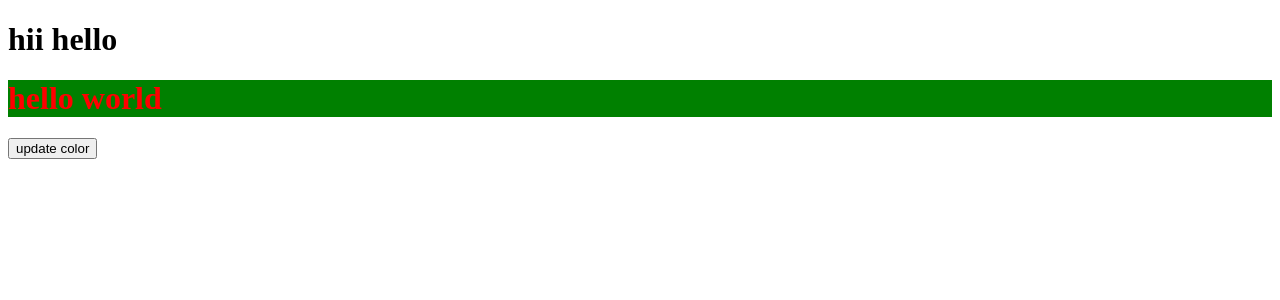
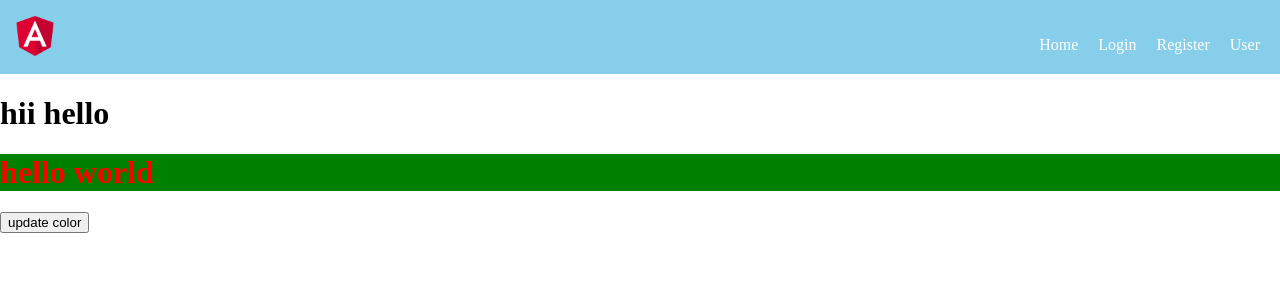
Before and after one commit to ranitbcd/fullangular, an Angular app: page / in a window 1280 px wide. Shown: the top 300 px of the page. Built offline with nearby package versions, Linux system fonts and the light colour scheme.

Commit message:
hearder introduce

```diff
--- a/src/app/app.component.html
+++ b/src/app/app.component.html
@@ -1,3 +1,4 @@
+<app-header></app-header>
 <h1>{{data}}</h1>
 
 <!-- <app-login></app-login> -->
--- a/src/app/app.module.ts
+++ b/src/app/app.module.ts
@@ -9,6 +9,7 @@ import { IfElseComponent } from './if-else/if-else.component';
 import { SwitcCaseComponent } from './switc-case/switc-case.component';
 import { ForLoopComponent } from './for-loop/for-loop.component';
 import { StyleBindingComponent } from './style-binding/style-binding.component';
+import { HeaderComponent } from './header/header.component';
 
 @NgModule({
   declarations: [
@@ -19,6 +20,7 @@ import { StyleBindingComponent } from './style-binding/style-binding.component';
     SwitcCaseComponent,
     ForLoopComponent,
     StyleBindingComponent,
+    HeaderComponent,
 
   ],
   imports: [
--- /dev/null
+++ b/src/app/header/header.component.css
@@ -0,0 +1,18 @@
+nav{
+    background-color: skyblue;
+    padding: 10px;
+
+}
+ul{
+    float: right;
+    list-style-type: none;
+}
+ul li{
+    display: inline-block;
+    padding: 10px;
+}
+li a{
+    color: white;
+    text-decoration: none;
+    cursor: pointer;
+}
--- /dev/null
+++ b/src/app/header/header.component.html
@@ -0,0 +1,9 @@
+<nav>
+    <img src="./../../assets/images/logo.png" alt="logo" style="width: 50px; height:50px">
+    <ul>
+        <li><a href="#">Home</a></li>
+        <li><a href="#">Login</a></li>
+        <li><a href="#">Register</a></li>
+        <li><a href="#">User</a></li>
+    </ul>
+</nav>
--- /dev/null
+++ b/src/app/header/header.component.ts
@@ -0,0 +1,15 @@
+import { Component, OnInit } from '@angular/core';
+
+@Component({
+  selector: 'app-header',
+  templateUrl: './header.component.html',
+  styleUrls: ['./header.component.css']
+})
+export class HeaderComponent implements OnInit {
+
+  constructor() { }
+
+  ngOnInit(): void {
+  }
+
+}
--- a/src/styles.css
+++ b/src/styles.css
@@ -2,3 +2,6 @@
 .heading{
     color: red;
 }
+body{
+    margin: 0;
+}
```
Also changed, not shown: src/assets/images/logo.png (added), 1 other file (tests, documents, lock files or other folders).
